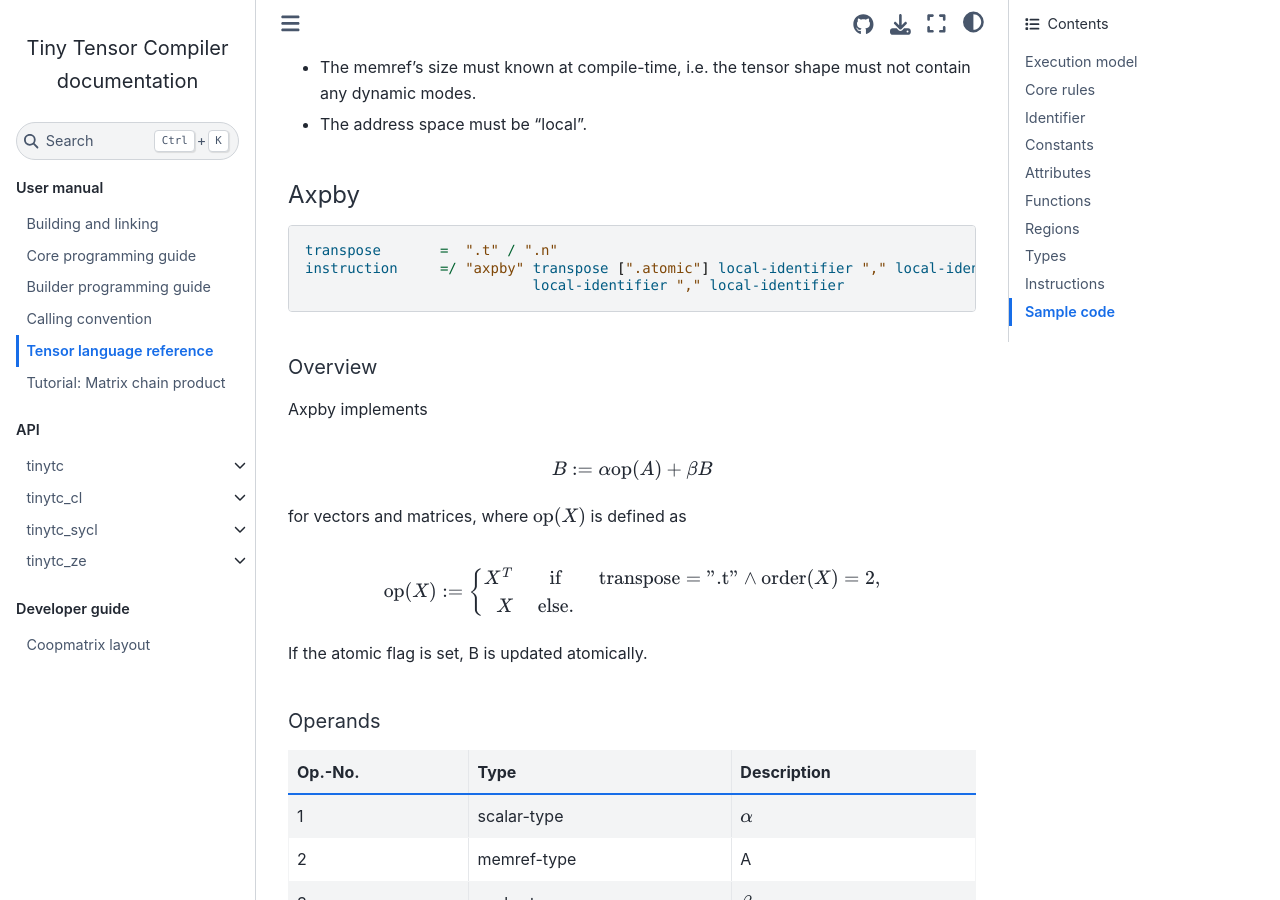
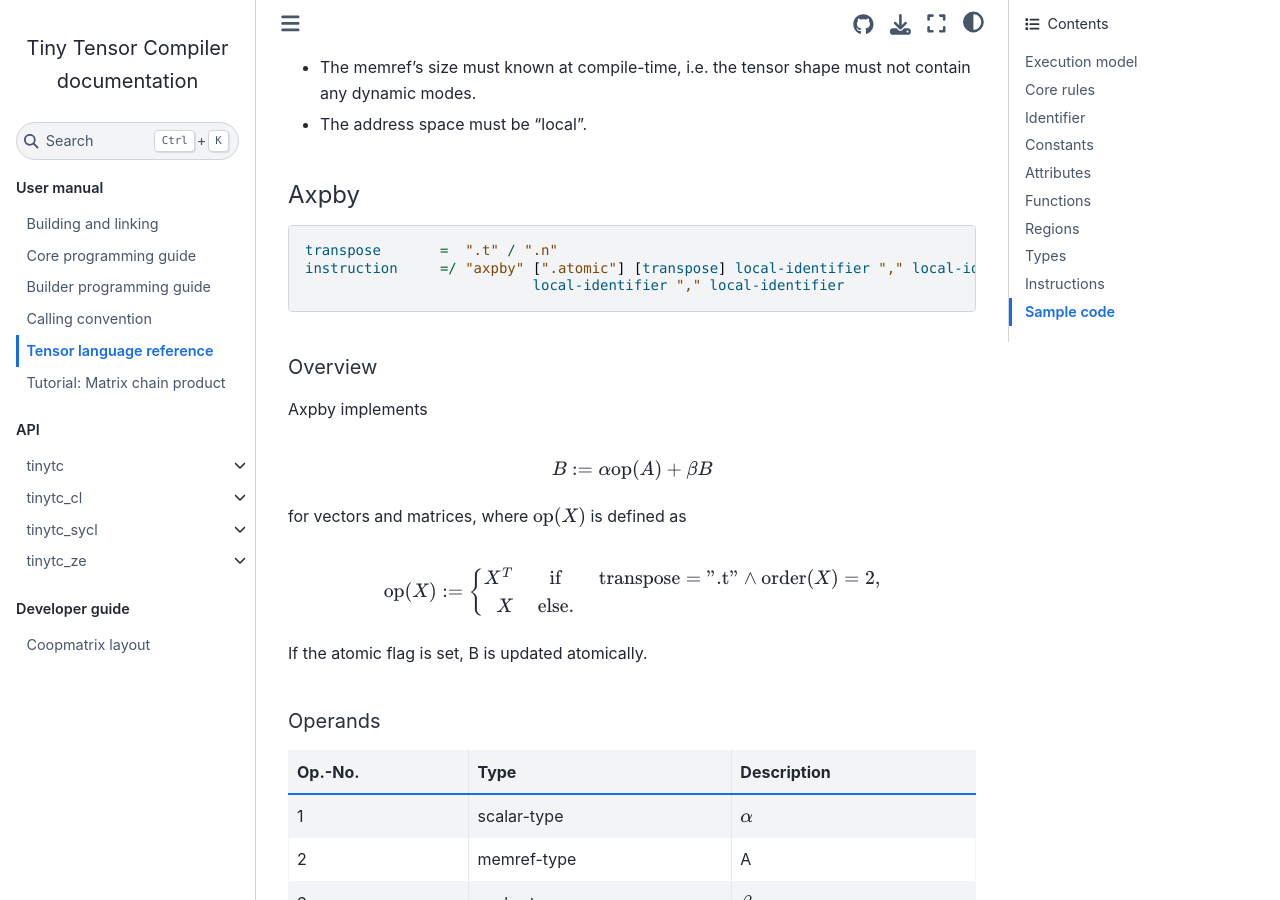
Before and after one commit to intel/tiny-tensor-compiler, a Sphinx documentation site: the page built from docs/manual/tensor-ir.rst, in a window 1280 px wide and 900 px high, scrolled down 10769 px. Built offline with Sphinx 7.4.7 and the Sphinx Book theme 1.1.4, drawn with Linux system fonts in a browser that asks for light colours; some of the changed text lies outside the part shown.

Commit message:
Update BLAS property order to reflect the common property
Signed-off-by: Carsten Uphoff <carsten.uphoff@intel.com>

```diff
--- a/docs/manual/builder.rst
+++ b/docs/manual/builder.rst
@@ -86,7 +86,7 @@
           tinytc_inst_get_values(tmp, &num_results, &beta);
           tinytc_region_append(copy_body, tmp);
 
-          tinytc_axpby_inst_create(&tmp, tinytc_transpose_N, 0, alpha, params[0], beta, params[1], NULL);
+          tinytc_axpby_inst_create(&tmp, 0, tinytc_transpose_N, alpha, params[0], beta, params[1], NULL);
           tinytc_region_append(copy_body, tmp);
 
           // Dump program
@@ -117,7 +117,7 @@
           auto bb = region_builder{body};
           auto alpha = bb.add(make_constant_one(element_ty));
           auto beta = bb.add(make_constant_zero(element_ty));
-          bb.add(make_axpby(transpose::N, false, alpha, params[0], beta, params[1]));
+          bb.add(make_axpby(false, transpose::N, alpha, params[0], beta, params[1]));
 
           auto p = make_prog(ctx);
           p.add_function(std::move(f));
--- a/docs/manual/tensor-ir.rst
+++ b/docs/manual/tensor-ir.rst
@@ -531,7 +531,7 @@
 .. code:: abnf
 
     transpose       =  ".t" / ".n"
-    instruction     =/ "axpby" transpose [".atomic"] local-identifier "," local-identifier ","
+    instruction     =/ "axpby" [".atomic"] [transpose] local-identifier "," local-identifier ","
                                local-identifier "," local-identifier
 
 Overview
@@ -671,7 +671,7 @@
 
 .. code:: abnf
 
-    instruction     =/ "gemm" transpose transpose [".atomic"] local-identifier "," local-identifier ","
+    instruction     =/ "gemm" [".atomic"] transpose transpose local-identifier "," local-identifier ","
                               local-identifier "," local-identifier "," local-identifier
 
 Overview
@@ -727,7 +727,7 @@
 
 .. code:: abnf
 
-    instruction     =/ "gemv" transpose [".atomic"] local-identifier "," local-identifier ","
+    instruction     =/ "gemv" [".atomic"] transpose local-identifier "," local-identifier ","
                               local-identifier "," local-identifier "," local-identifier
 
 Overview
@@ -876,7 +876,7 @@
 
 .. code:: abnf
 
-    instruction     =/ "sum" transpose [".atomic"] local-identifier "," local-identifier ","
+    instruction     =/ "sum" [".atomic"] transpose local-identifier "," local-identifier ","
                              local-identifier "," local-identifier
 
 Overview
```
Also changed, not shown: 3 other files.
